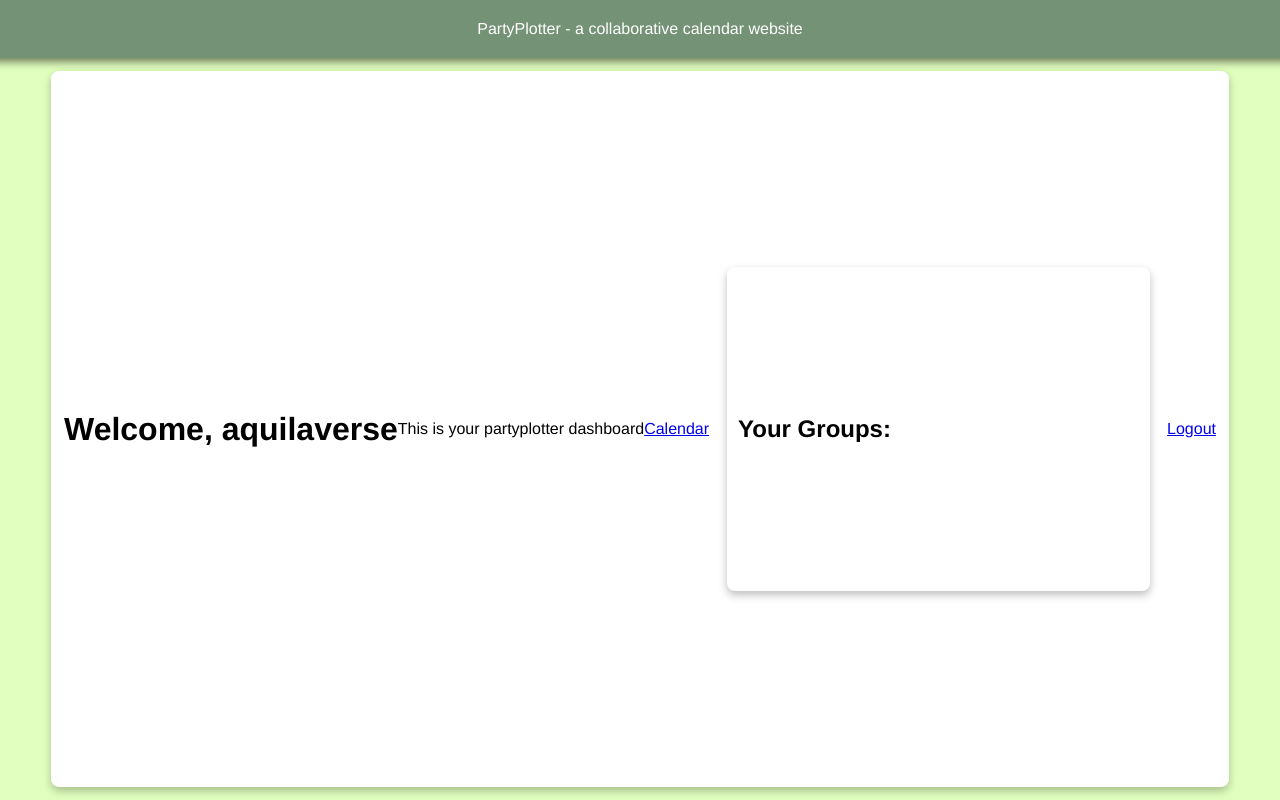
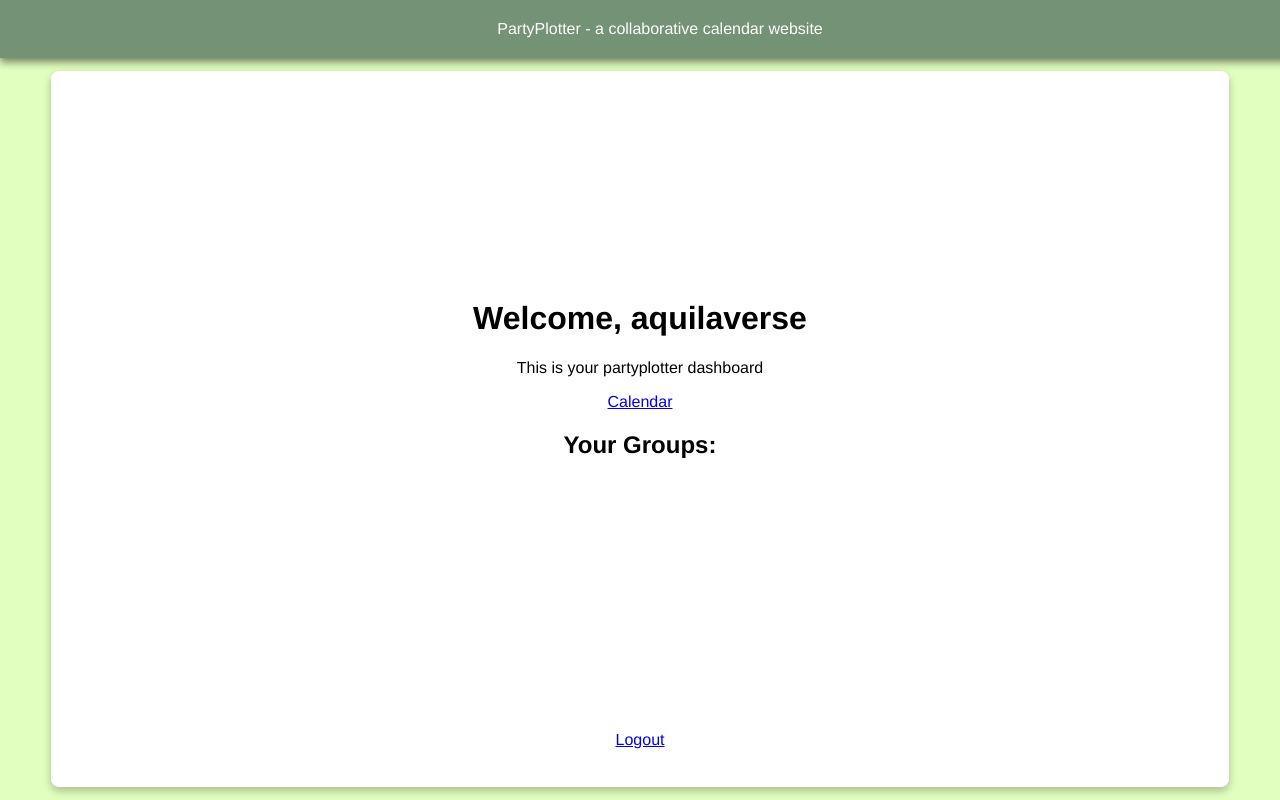
Before and after one commit to feranmiagboola/NEA_work, a Flask app: page /dashboard in a window 1280 px wide. Run offline with Flask 3, Linux system fonts and the light colour scheme; a user stored in the database is signed in.

Commit message:
style changes

```diff
--- a/partyplotter_webapp/webapp/static/styles.css
+++ b/partyplotter_webapp/webapp/static/styles.css
@@ -4,10 +4,10 @@ body {
   font-family: "Franklin Gothic Medium", "Arial Narrow", Medium, sans-serif !important;
   display: flex;
   flex-direction: column;
-  align-items: center;
   height: 100vh;
   margin: 0;
   text-align: center;
+  margin: auto;
 }
 
 header {
@@ -40,17 +40,33 @@ main {
 .dashboard-container {
   background-color: #ffffff;
   border-radius: 8px;
-  box-shadow: 0 4px 8px rgba(0, 0, 0, 0.253);
+  box-shadow: 0 4px 8px rgba(0, 0, 0, 0.25);
   padding: 1%;
   width: 90%;
   height: 90%;
   display: flex;
-  margin: 1% auto;
+  margin-top: 1%;
+  margin-bottom: 1%;
+  margin-left: auto;
+  margin-right: auto;
   align-items: center;
 }
 .dashboard-container .container {
   width: 400px;
   height: 300px;
+  align-items: center;
+}
+.dashboard-container .dashboard {
+  width: 400px;
+  height: 300px;
+  margin: auto;
+  background-color: #ffffff;
+  box-shadow: rgba(0, 0, 0, 0.25);
+}
+.dashboard-container .dashboard-content {
+  width: 400px;
+  height: 300px;
+  margin: auto;
 }
 
 .container {
--- a/partyplotter_webapp/webapp/static/styles.scss
+++ b/partyplotter_webapp/webapp/static/styles.scss
@@ -17,10 +17,10 @@ body {
     font-family: 'Franklin Gothic Medium', 'Arial Narrow', Medium, sans-serif !important;
     display: flex;
     flex-direction: column;
-    align-items: center;
     height: 100vh;
     margin: 0;
     text-align: center;
+    margin: auto;
 }
 
 header{
@@ -56,18 +56,38 @@ main {
 .dashboard-container{
     background-color: $container-bgcolour;
     border-radius: 8px;
-    box-shadow: 0 4px 8px rgba(0, 0, 0, 0.253);
+    box-shadow: 0 4px 8px rgba(0, 0, 0, 0.25);
     padding: 1%;
     width: 90%;
     height: 90%;
     display: flex;
-    margin: 1% auto;
+    margin-top: 1%;
+    margin-bottom: 1%;
+    margin-left: auto;
+    margin-right: auto;
     align-items: center;
+
 
     .container{
         width: 400px;
         height: 300px;
+        align-items: center;
     }
+
+    .dashboard{
+        width: 400px;
+        height: 300px;
+        margin: auto;
+        background-color: $container-bgcolour;
+        box-shadow: rgba(0, 0, 0, 0.25);
+    }
+
+    .dashboard-content{
+        width: 400px;
+        height: 300px;
+        margin: auto;
+    }
+
 }
 
 .container {
--- a/partyplotter_webapp/webapp/templates/dashboard.html
+++ b/partyplotter_webapp/webapp/templates/dashboard.html
@@ -2,12 +2,14 @@
 
 {% block body%}
 <div class="dashboard-container">
-    <h1>Welcome, {{username}}</h1>
-    <p>This is your partyplotter dashboard</p>
-    <a href="{{url_for('calendar')}}" class="btn btn-calendar">Calendar</a>
-    <div class="container">
-        <h2>Your Groups:</h2>
+    <div class="dashboard">
+        <h1>Welcome, {{username}}</h1>
+        <p>This is your partyplotter dashboard</p>
+        <a href="{{url_for('calendar')}}" class="btn btn-calendar">Calendar</a>
+        <div class="dashboard-content">
+            <h2>Your Groups:</h2>
+        </div>
+        <a href="{{url_for('logout')}}" class="btn btn-logout">Logout</a>
     </div>
-    <a href="{{url_for('logout')}}" class="btn btn-logout">Logout</a>
 </div>
 {% endblock %}
--- a/partyplotter_webapp/webapp/templates/index.html
+++ b/partyplotter_webapp/webapp/templates/index.html
@@ -3,6 +3,7 @@
 
 {% block body%}
 <div class="container">
+    <div class="login-page">
         <h1>Welcome to PartyPlotter</h1>
         <form id="auth-form" action="{{ url_for('login') }}" method="post">
             <input type="text" name="username" placeholder="Username" class="input-field"/>
@@ -11,6 +12,7 @@
 
         </form>
         <a href="{{url_for('show_signup')}}" class="btn btn-logout">Register</a>
+    </div>
 </div>
 
 <script>
```
Also changed, not shown: 1 other file. Lines whose indentation alone changed are shown as unchanged.
